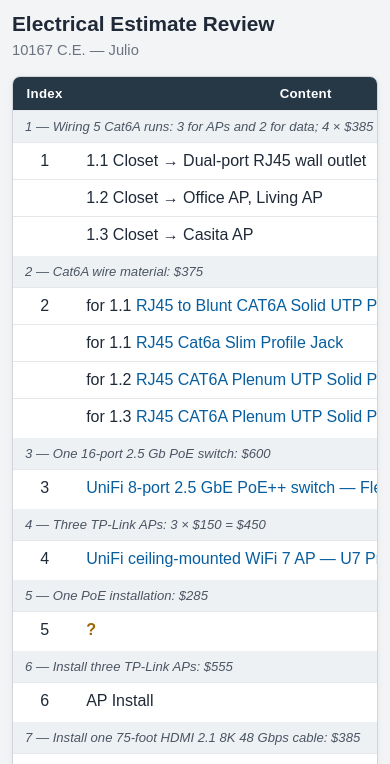
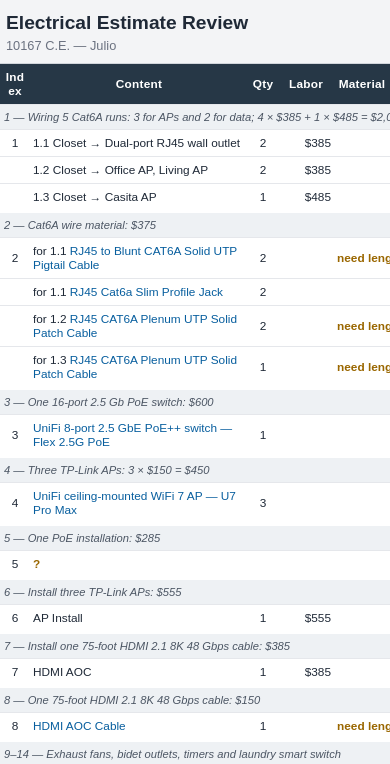
Before and after one commit to aufun00/Julio, a plain HTML site: page index.html in a window 390 px wide. Shown: the top 764 px of the page. Drawn offline with Linux system fonts and the light colour scheme.

Commit message:
Improve 360px mobile layout

```diff
--- a/index.html
+++ b/index.html
@@ -24,7 +24,19 @@
     .canceled { color: #6b7280; text-decoration: line-through; }
     a { color: #075e9e; text-decoration: none; }
     a:hover { text-decoration: underline; }
-    @media (max-width: 700px) { body { padding: 12px; } h1 { font-size: 1.3rem; } .table-wrap { border-radius: 8px; } th, td { padding: 9px 10px; } }
+    @media (max-width: 700px) {
+      body { padding: 0; }
+      h1 { margin: 12px 6px 4px; font-size: 1.2rem; }
+      .subtitle { margin: 0 6px 10px; font-size: .8rem; }
+      .table-wrap { overflow-x: hidden; border-right: 0; border-left: 0; border-radius: 0; box-shadow: none; }
+      table { min-width: 0; table-layout: fixed; }
+      th, td { padding: 6px 3px; font-size: .74rem; overflow-wrap: anywhere; }
+      th:nth-child(1), td:nth-child(1) { width: 30px; }
+      th:nth-child(3), td:nth-child(3) { width: 30px; }
+      th:nth-child(4), td:nth-child(4),
+      th:nth-child(5), td:nth-child(5) { width: 56px; }
+      .quote td { padding: 6px 4px; font-size: .7rem; }
+    }
   </style>
 </head>
 <body>
```
